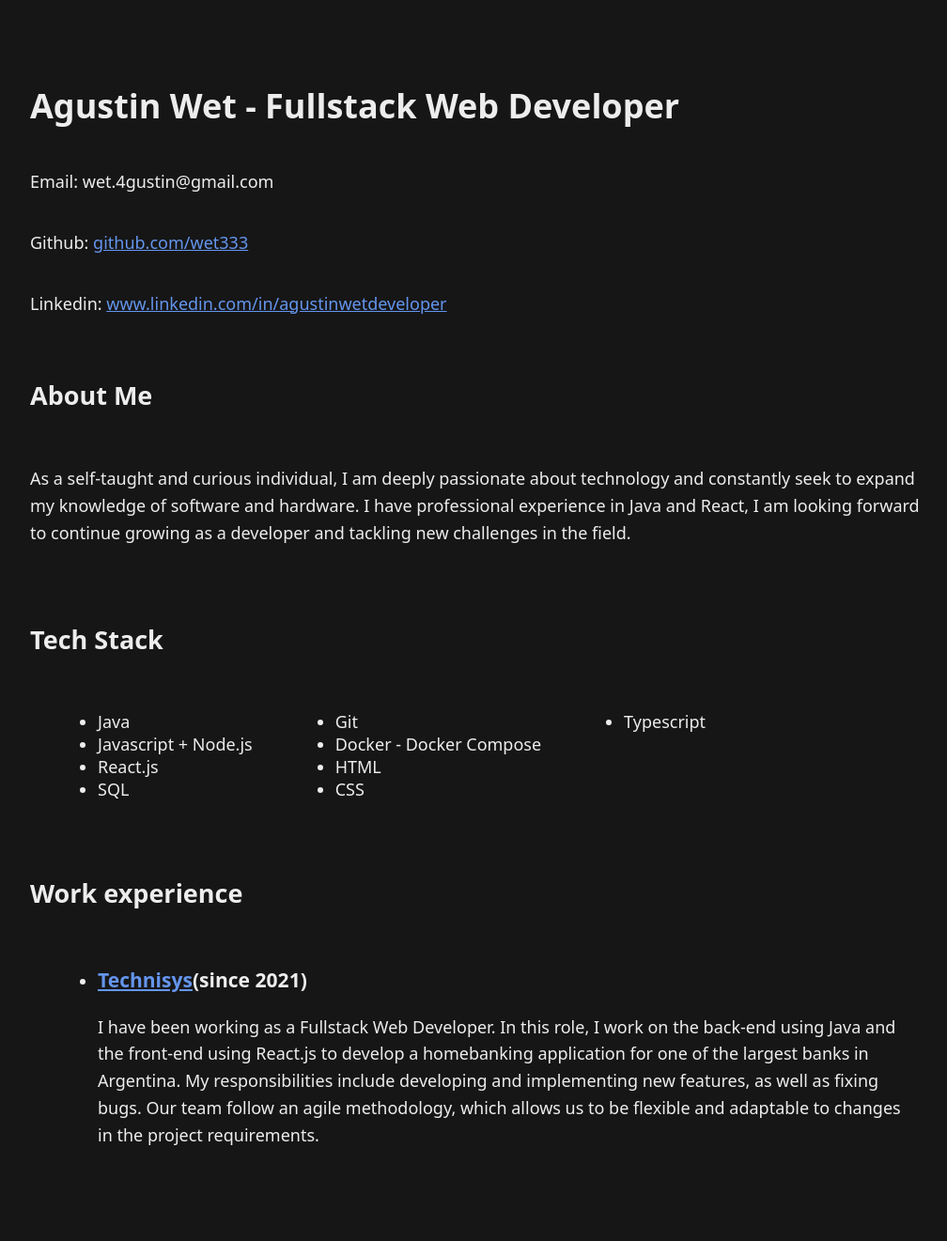
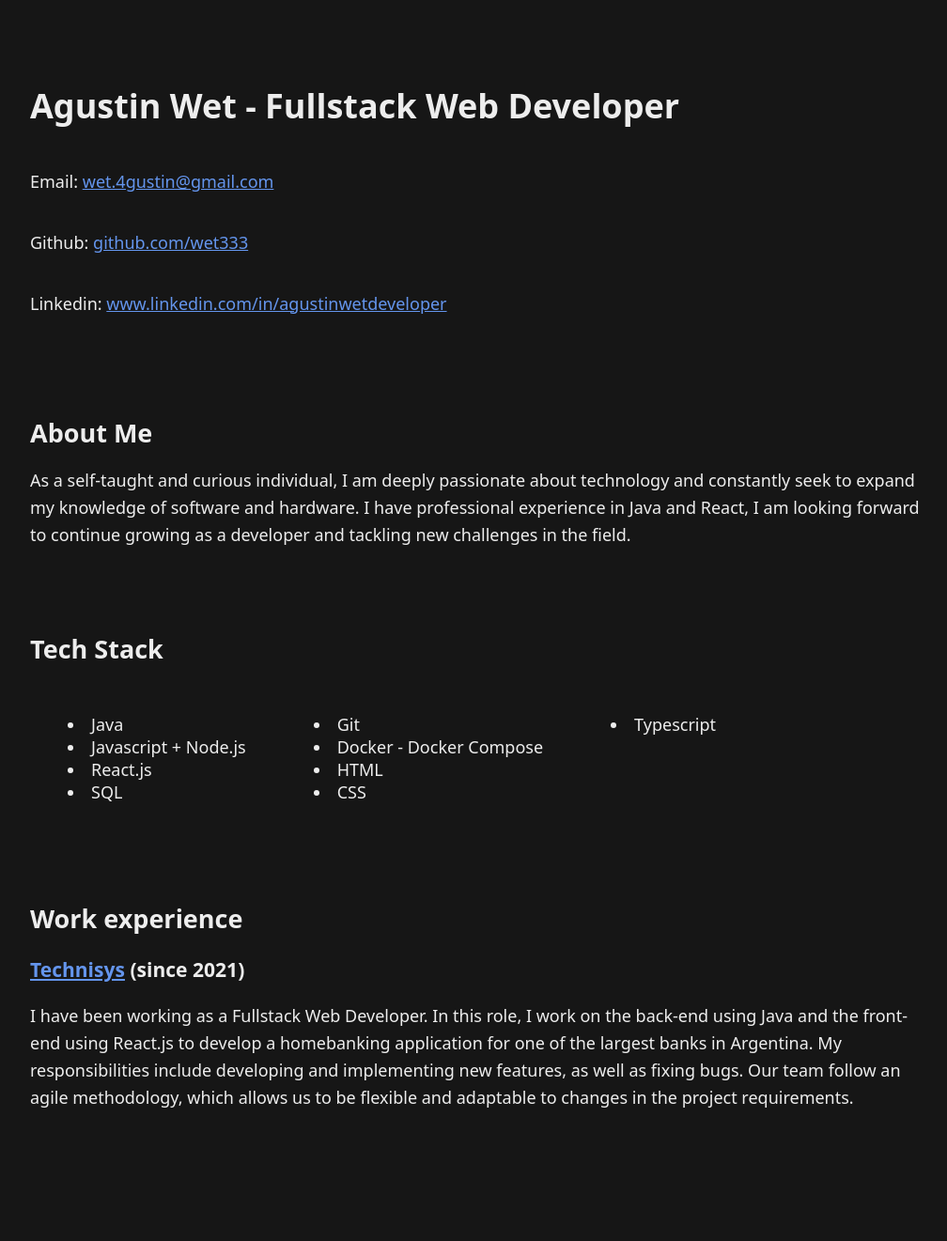
Before and after one commit to wet333/agustinwet-vps-index, a PHP site: page / in a window 1280 px wide. Shown: the whole page at 94% size, without its empty margins (128-1136 px from the left). After the commit the page ends 1179 px from the top, so only its background shows below. Run offline with PHP 8.4, Linux system fonts and the light colour scheme.

Commit message:
added semantic html, edited some styles

```diff
--- a/index.html
+++ b/index.html
@@ -35,23 +35,25 @@
     </script>
 </head>
 <body>
-	<main class="main-container">
+    <header class="main-container">
         <h1>Agustin Wet - Fullstack Web Developer</h1>
-        <p>Email: wet.4gustin@gmail.com</p>
+        <p>Email: <a href="mailto:wet.4gustin@gmail.com">wet.4gustin@gmail.com</a></p>
         <p>Github: <a href="https://github.com/wet333">github.com/wet333</a></p>
         <p>Linkedin: <a href="https://www.linkedin.com/in/agustinwetdeveloper/">www.linkedin.com/in/agustinwetdeveloper</a></p>
-        <br>
+    </header>
 
+    <main class="main-container">
+
+        <section>
             <h2>About Me</h2>
-        <div class="aboutme-wrapper">
             <p>
                 As a self-taught and curious individual, I am deeply passionate about technology and constantly seek to expand my knowledge of software and hardware. I have professional experience in Java and React, I am looking forward to continue growing as a developer and tackling new challenges in the field.
             </p>
-        </div>
-        <br>
+        </section>
 
+        <section>
             <h2>Tech Stack</h2>
-        <div class="techstack-wrapper">
+            <div class="tech-stack-list">
                 <ul>
                     <li>Java</li>
                     <li>Javascript + Node.js</li>
@@ -68,19 +70,17 @@
                     <li>Typescript</li>
                 </ul>
             </div>
-        <br>
+        </section>
 
+        <section>
             <h2>Work experience</h2>
-        <div class="workexp-wrapper">
-            <ul>
-                <li>
-                    <h3><a href="https://www.technisys.com/">Technisys</a>(since 2021)</h3>
+            <article>
+                <h3><a href="https://www.technisys.com/">Technisys</a> (since 2021)</h3>
                 <p>
                     I have been working as a Fullstack Web Developer. In this role, I work on the back-end using Java and the front-end using React.js to develop a homebanking application for one of the largest banks in Argentina. My responsibilities include developing and implementing new features, as well as fixing bugs. Our team follow an agile methodology, which allows us to be flexible and adaptable to changes in the project requirements.
                 </p>
-                </li>
-            </ul>
-        </div>
+            </article>
+        </section>
 
     </main>
 </body>
--- a/styles.css
+++ b/styles.css
@@ -16,6 +16,7 @@ a:hover {
 
 ul {
     list-style: disc;
+    list-style-position: inside;
 }
 
 p {
@@ -32,17 +33,39 @@ p {
     margin: 4rem auto;
 }
 
-.aboutme-wrapper {
+section {
+    margin-bottom: 3rem;
+}
+
+h2 {
+    margin-bottom: 1rem;
+}
+
+.tech-stack-list {
+    display: flex;
+    flex-direction: row;
+    gap: 2rem;
     padding: 1rem 0;
 }
 
-.techstack-wrapper {
-    display: flex;
-    flex-direction: row;
-    gap: 3rem;
-    padding: 1rem 2rem;
+/* CSS for larger screens */
+@media (min-width: 768px) {
+    .main-container {
+        width: 75vw;
+        margin: 4rem auto;
+    }
+
+    section {
+        margin-bottom: 3rem;
+    }
+
+    h2 {
+        margin-bottom: 1rem;
+    }
+
+    .tech-stack-list {
+        flex-direction: row;
+        gap: 2rem;
+        padding: 1rem 0;
+    }
 }
-
-.workexp-wrapper {
-    padding: 1rem 2rem;
-}
```
Lines whose indentation alone changed are shown as unchanged.
